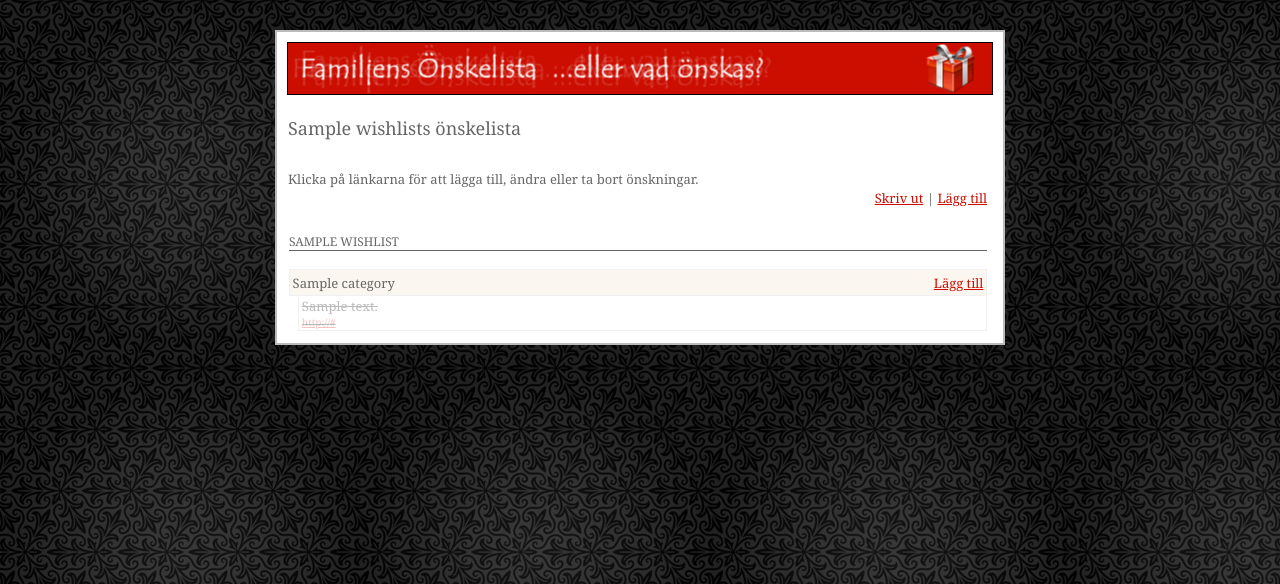
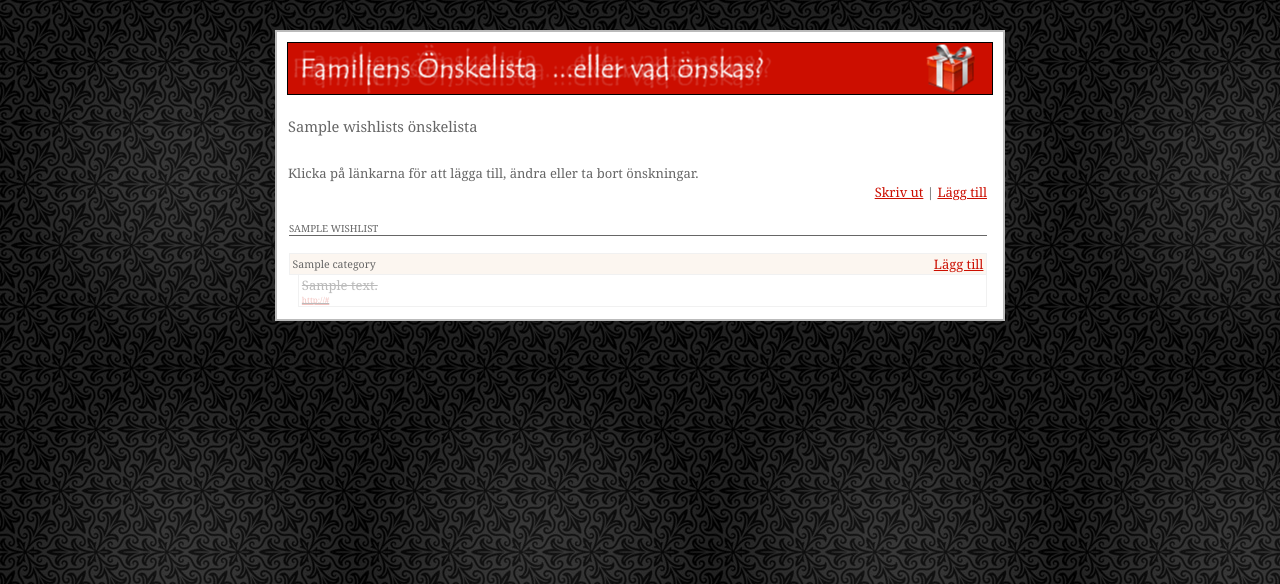
Before and after one commit to m00ndark/wish, a PHP site: page /list.php?id=1 in a window 1280 px wide. Shown: the top 584 px of the page. Run offline with PHP 8.4, Linux system fonts and the light colour scheme; the visitor is signed in with stand-in values (Sample User, id 1); tables that the repository leaves empty or names only in its code hold one stand-in row (values such as "Sample post"); data that the repository does not hold is empty.

Commit message:
Change to relative font size

```diff
--- a/styles/main.css
+++ b/styles/main.css
@@ -36,56 +36,56 @@ a.wish:link
 {
 	color: #CC0E00;
 	text-decoration: underline;
-	font: 10px Georgia;
+	font: 0.625em Georgia;
 }
 
 a.wish:visited
 {
 	color: #CC0E00;
 	text-decoration: underline;
-	font: 10px Georgia;
+	font: 0.625em Georgia;
 }
 
 a.wish:hover
 {
 	color: #CC0E00;
 	text-decoration: none;
-	font: 10px Georgia;
+	font: 0.625em Georgia;
 }
 
 a.wish:active
 {
 	color: #CC0E00;
 	text-decoration: none;
-	font: 10px Georgia;
+	font: 0.625em Georgia;
 }
 
 a.reserved_wish:link
 {
 	color: #F2C2BF;
 	text-decoration: underline;
-	font: 10px Georgia;
+	font: 0.625em Georgia;
 }
 
 a.reserved_wish:visited
 {
 	color: #F2C2BF;
 	text-decoration: underline;
-	font: 10px Georgia;
+	font: 0.625em Georgia;
 }
 
 a.reserved_wish:hover
 {
 	color: #F2C2BF;
 	text-decoration: none;
-	font: 10px Georgia;
+	font: 0.625em Georgia;
 }
 
 a.reserved_wish:active
 {
 	color: #F2C2BF;
 	text-decoration: none;
-	font: 10px Georgia;
+	font: 0.625em Georgia;
 }
 
 table
@@ -103,13 +103,13 @@ table.main
 td
 {
 	color: #666666;
-	font: 13px Georgia;
+	font: 0.813em Georgia;
 }
 
 td.small
 {
 	color: #666666;
-	font: 10px Georgia;
+	font: 0.625em Georgia;
 }
 
 td.back
@@ -139,7 +139,7 @@ td.content
 {
 	background-color: #FFFFFF;
 	color: #666666;
-	font: 13px Georgia;
+	font: 0.813em Georgia;
 	width: 700px;
 }
 
@@ -150,7 +150,7 @@ td.list_header_left
 	border-color: #F1F1F1;
 	background-color: #FCF6F0;
 	color: #666666;
-	font: 13px Georgia;
+	font: 0.813em Georgia;
 	padding-left: 0.2em;
 }
 
@@ -161,7 +161,7 @@ td.list_header_right
 	border-color: #F1F1F1;
 	background-color: #FCF6F0;
 	color: #666666;
-	font: 13px Georgia;
+	font: 0.813em Georgia;
 	padding-right: 0.2em;
 	text-align: right;
 }
@@ -172,7 +172,7 @@ td.list_row_left
 	border-style: solid;
 	border-color: #F1F1F1;
 	color: #666666;
-	font: 13px Georgia;
+	font: 0.813em Georgia;
 	padding-left: 0.2em;
 }
 
@@ -182,7 +182,7 @@ td.list_row_center
 	border-style: solid;
 	border-color: #F1F1F1;
 	color: #666666;
-	font: 13px Georgia;
+	font: 0.813em Georgia;
 	padding-left: 0.2em;
 }
 
@@ -192,19 +192,19 @@ td.list_row_right
 	border-style: solid;
 	border-color: #F1F1F1;
 	color: #666666;
-	font: 13px Georgia;
+	font: 0.813em Georgia;
 	padding-right: 0.2em;
 	text-align: right;
 }
 
 h1
 {
-	font: 18px Georgia;
+	font: 1.125em Georgia;
 }
 
 h2
 {
-	font: 12px Georgia;
+	font: 0.750em Georgia;
 	text-transform: uppercase;
 	border-bottom: 1px solid #666666;
 	margin: 2em 0 0.8em 0;
@@ -212,20 +212,20 @@ h2
 
 h3
 {
-	font: 13px Georgia;
+	font: 0.813em Georgia;
 	margin: 0.2em 0 0.2em 0;
 }
 
 input
 {
 	color: #666666;
-	font: 13px Georgia;
+	font: 0.813em Georgia;
 }
 
 select
 {
 	color: #666666;
-	font: 13px Georgia;
+	font: 0.813em Georgia;
 }
 
 span.reserved_wish
```
